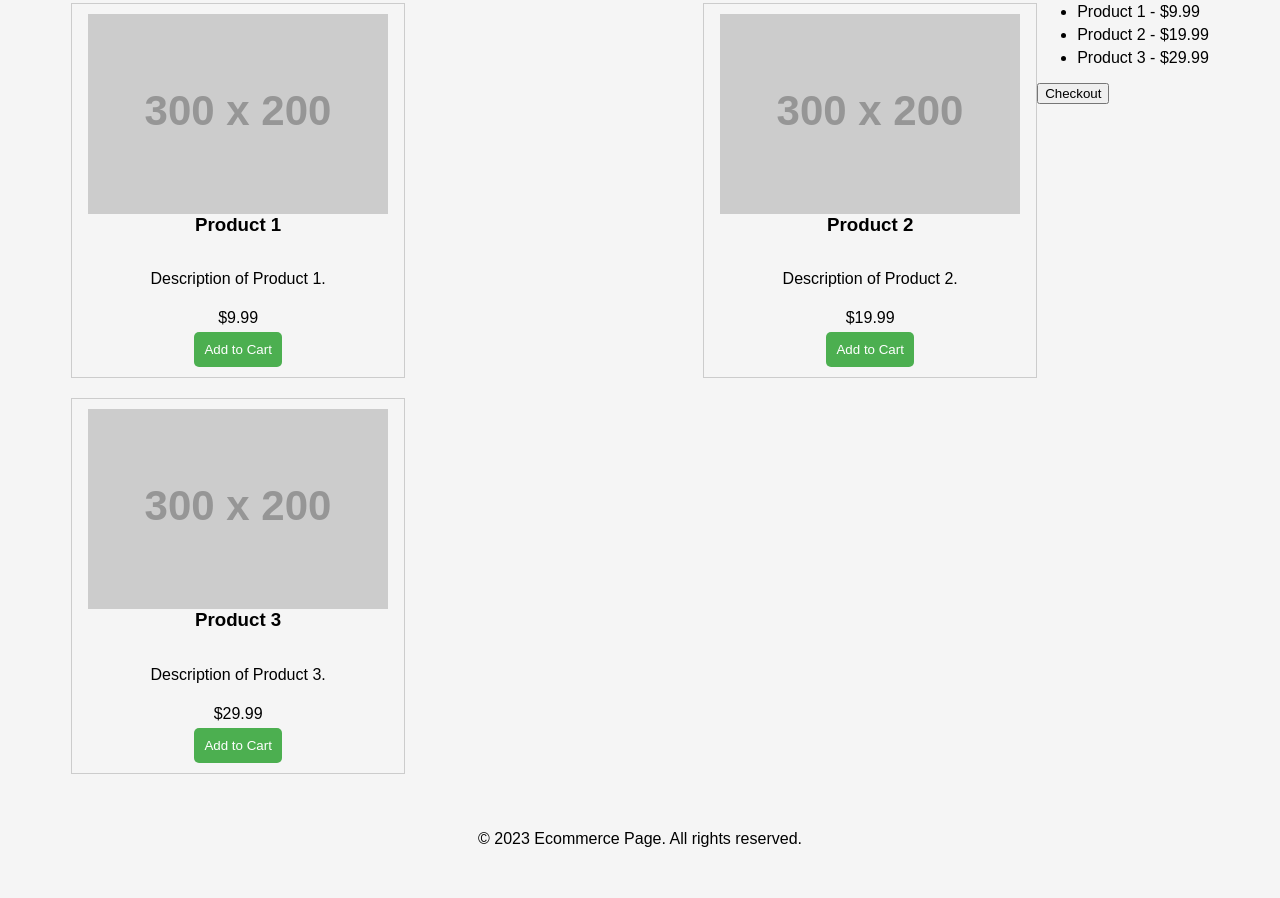
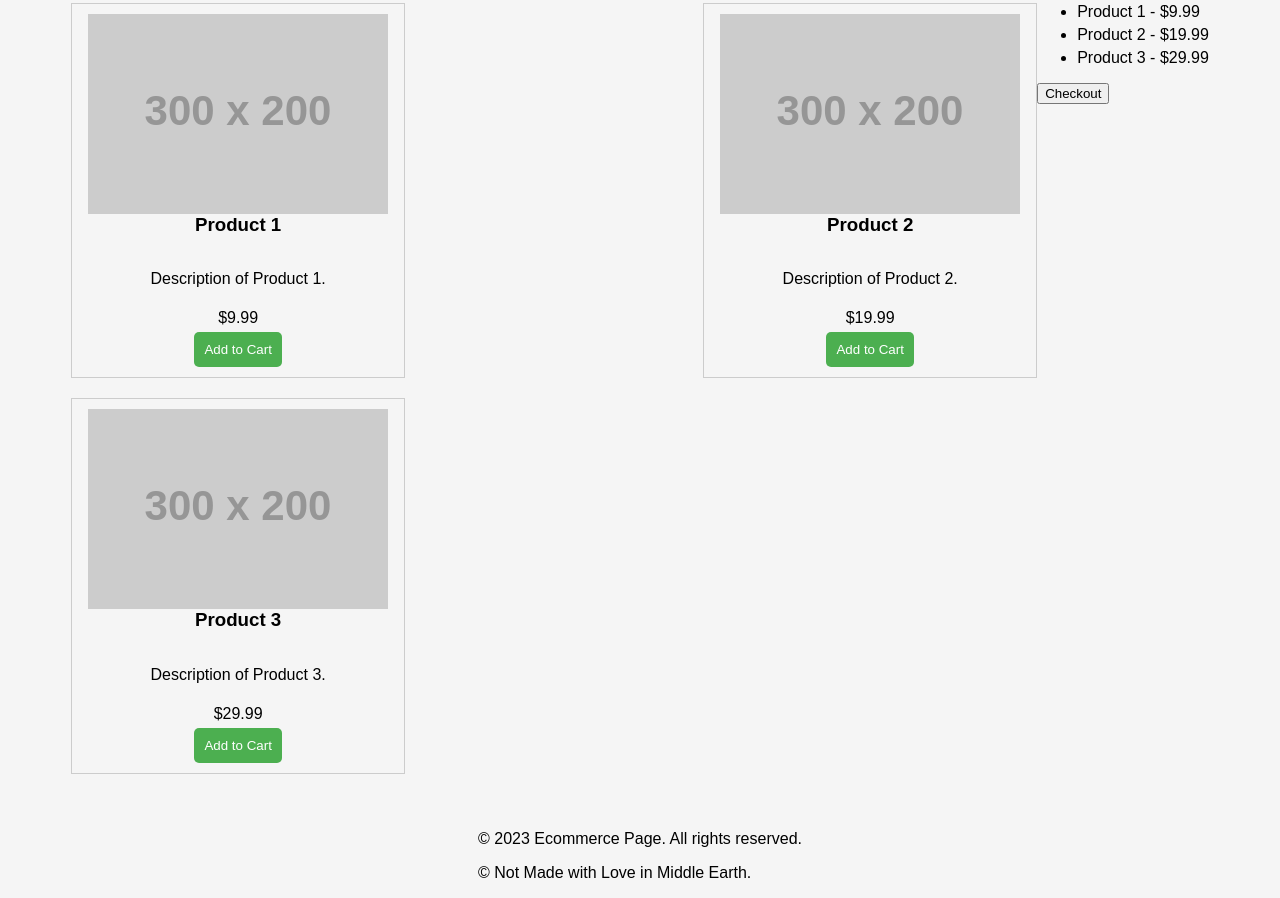
Before and after one commit to HusainLiveHealth/jsnodetut, a plain HTML site: page index.html in a window 1280 px wide. Shown: the part 390-1288 px from the top of the page. Before the commit the page ends 1254 px from the top, so only its background shows below. Drawn offline with Linux system fonts and the light colour scheme; placeholder pictures from the web are drawn by us.

Commit message:
Footer text chhane

```diff
--- a/index.html
+++ b/index.html
@@ -74,6 +74,7 @@
 
 <footer>
 	<p>&copy; 2023 Ecommerce Page. All rights reserved.</p>
+  <p>&copy; Not Made with Love in Middle Earth.</p>
 </footer>
 
 <script src="script.js"></script>
```
